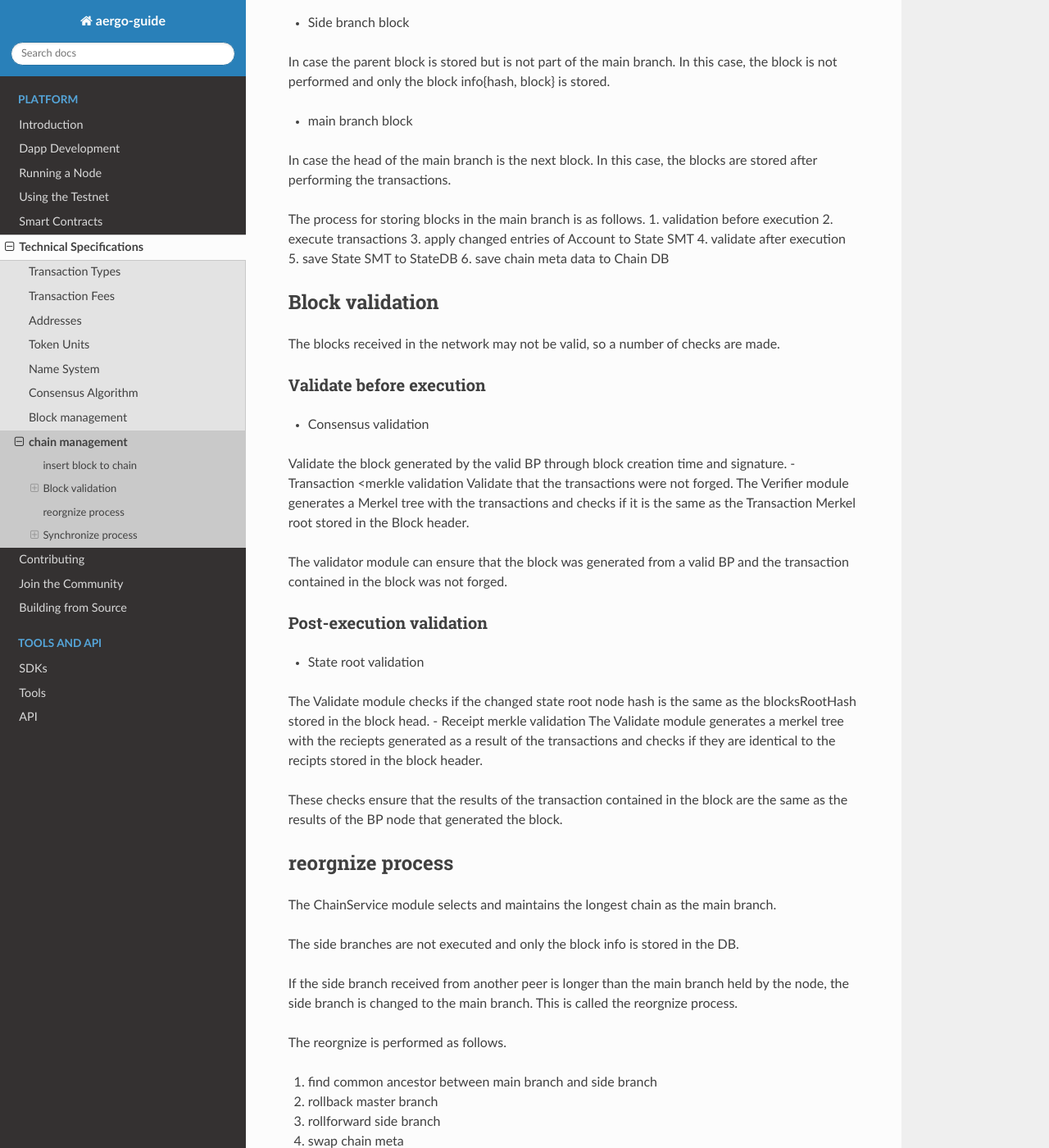
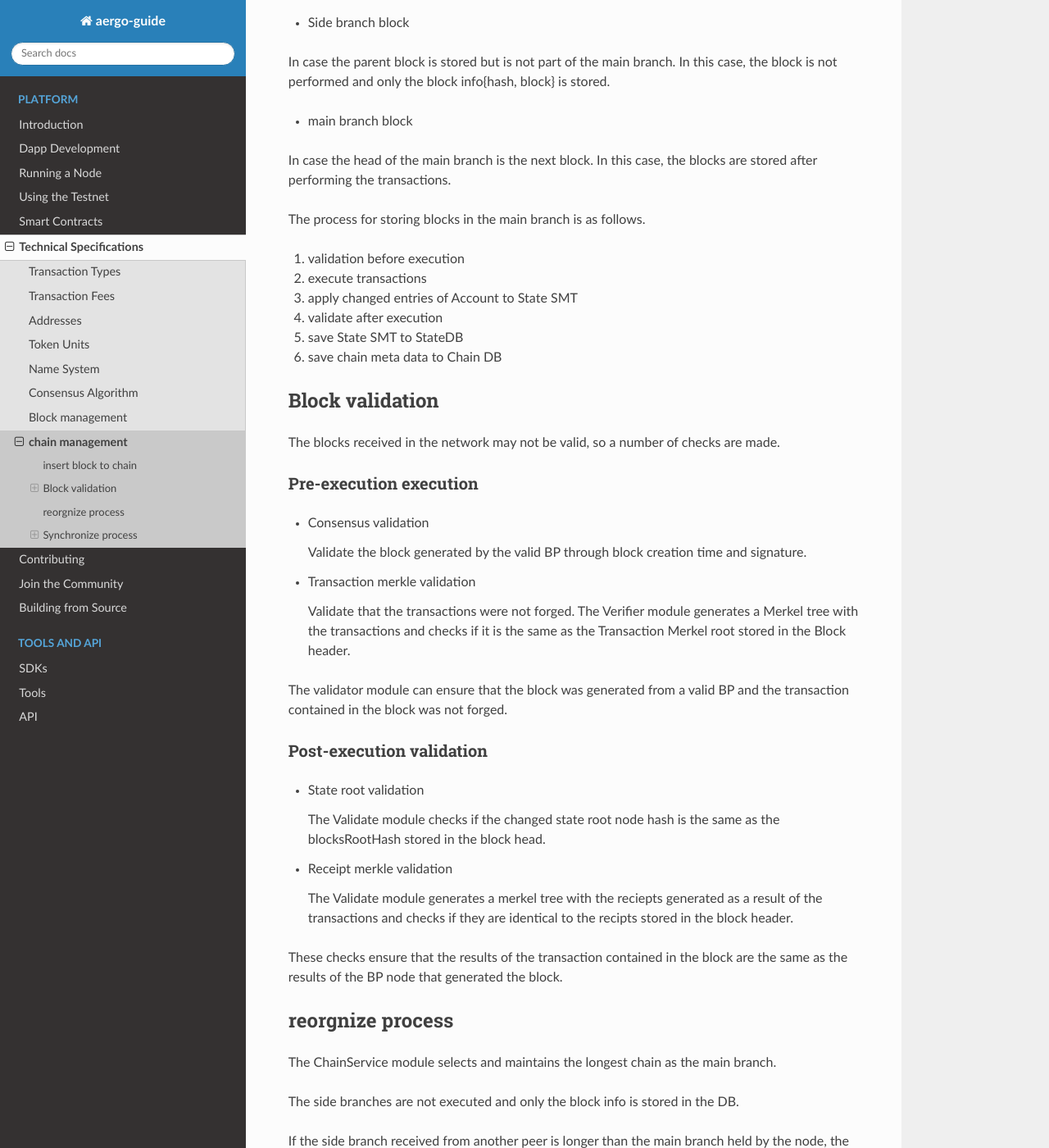
Before and after one commit to aergoio/guide, a Sphinx documentation site: the page built from source/specs/chain_management.rst, in a window 1280 px wide and 1400 px high, scrolled down 968 px. Shown: the whole window at 82% size. Built offline with Sphinx 7.4.7 and the Read the Docs theme 2.0.0, drawn with Linux system fonts in a browser that asks for light colours; pages that are not in the unit, such as notebooks, are missing from menus; some of the changed text lies outside the part shown.

Commit message:
Update chain_management.rst
fix minor error

```diff
--- a/source/specs/chain_management.rst
+++ b/source/specs/chain_management.rst
@@ -37,6 +37,7 @@ In case the head of the main branch is the next block.
 In this case, the blocks are stored after performing the transactions.
 
 The process for storing blocks in the main branch is as follows.
+
 1. validation before execution
 2. execute transactions
 3. apply changed entries of Account to State SMT
@@ -48,22 +49,28 @@ Block validation
 ---------------------
 The blocks received in the network may not be valid, so a number of checks are made.
 
-Validate before execution
-^^^^^^^^^^^^
+Pre-execution execution
+^^^^^^^^^^^^^^^^^^^^^^^^^^
 - Consensus validation
-Validate the block generated by the valid BP through block creation time and signature.
-- Transaction <merkle validation
-Validate that the transactions were not forged.
-The Verifier module generates a Merkel tree with the transactions and checks if it is the same as the Transaction Merkel root stored in the Block header.
+
+  Validate the block generated by the valid BP through block creation time and signature.
+
+- Transaction merkle validation
+
+  Validate that the transactions were not forged.
+  The Verifier module generates a Merkel tree with the transactions and checks if it is the same as the Transaction Merkel    root stored in the Block header.
 
 The validator module can ensure that the block was generated from a valid BP and the transaction contained in the block was not forged.
 
 Post-execution validation
-^^^^^^^^^^^^
+^^^^^^^^^^^^^^^^^^^^^^^^^^
 - State root validation
-The Validate module checks if the changed state root node hash is the same as the blocksRootHash stored in the block head.
+
+  The Validate module checks if the changed state root node hash is the same as the blocksRootHash stored in the block head.
+
 - Receipt merkle validation
-The Validate module generates a merkel tree with the reciepts generated as a result of the transactions and checks if they are identical to the recipts stored in the block header.
+
+  The Validate module generates a merkel tree with the reciepts generated as a result of the transactions and checks if they are identical to the recipts stored in the block header.
 
 These checks ensure that the results of the transaction contained in the block are the same as the results of the BP node that generated the block.
 
```
Also changed, not shown: other parts of source/specs/chain_management.rst (+5 -5 lines).
